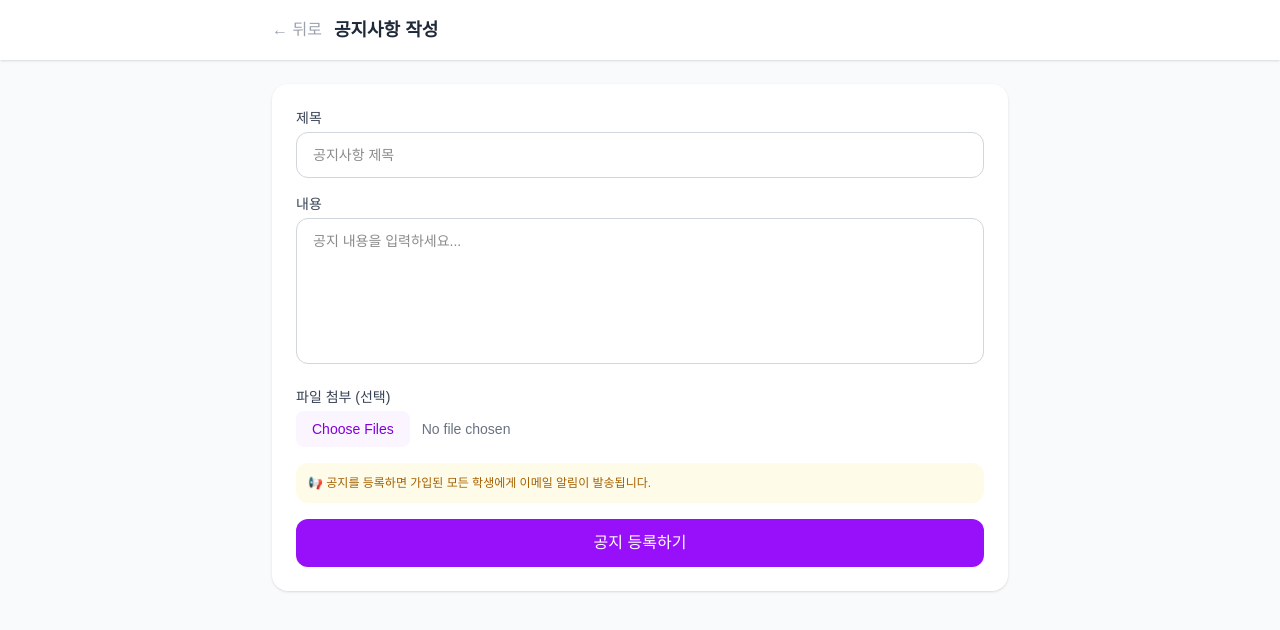
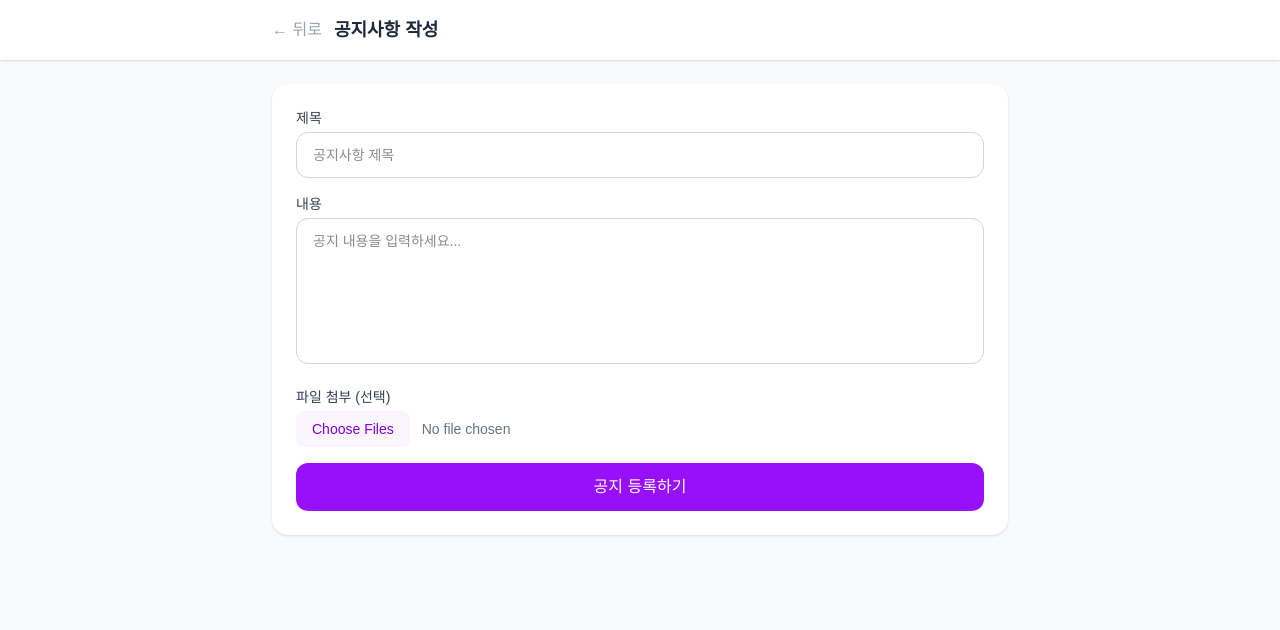
Before and after one commit to cheble313-sudo/askprof, a Next.js app: page /announcements/new in a window 1280 px wide. Shown: the top 630 px of the page. Built offline with nearby package versions, Linux system fonts and the light colour scheme.

Commit message:
remove: announcement email notification message

```diff
--- a/app/announcements/new/page.tsx
+++ b/app/announcements/new/page.tsx
@@ -106,10 +106,6 @@ export default function NewAnnouncementPage() {
 
           {error && <p className="text-sm text-red-500">{error}</p>}
 
-          <div className="flex items-center gap-2 p-3 bg-yellow-50 rounded-xl text-xs text-yellow-700">
-            📢 공지를 등록하면 가입된 모든 학생에게 이메일 알림이 발송됩니다.
-          </div>
-
           <button
             type="submit"
             disabled={loading}
```
